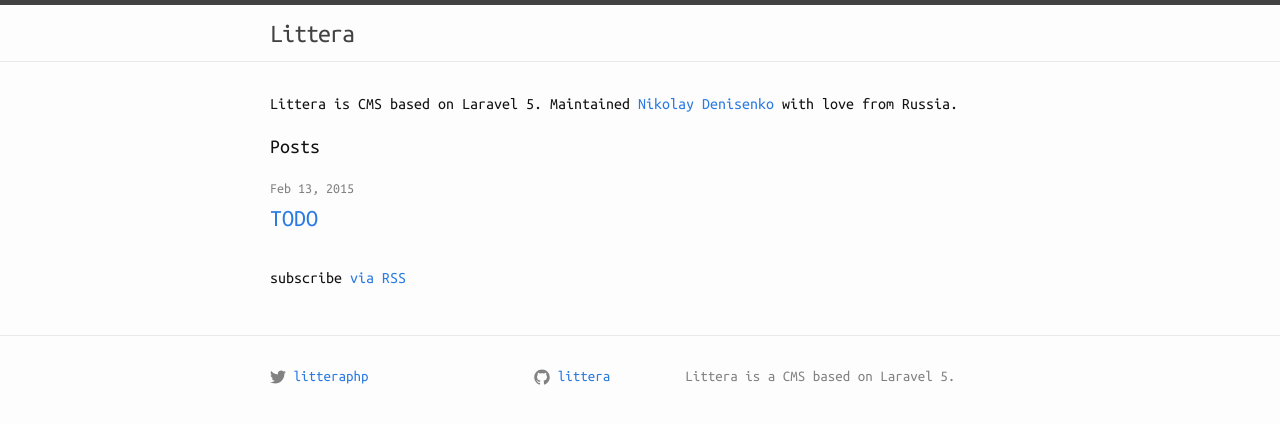
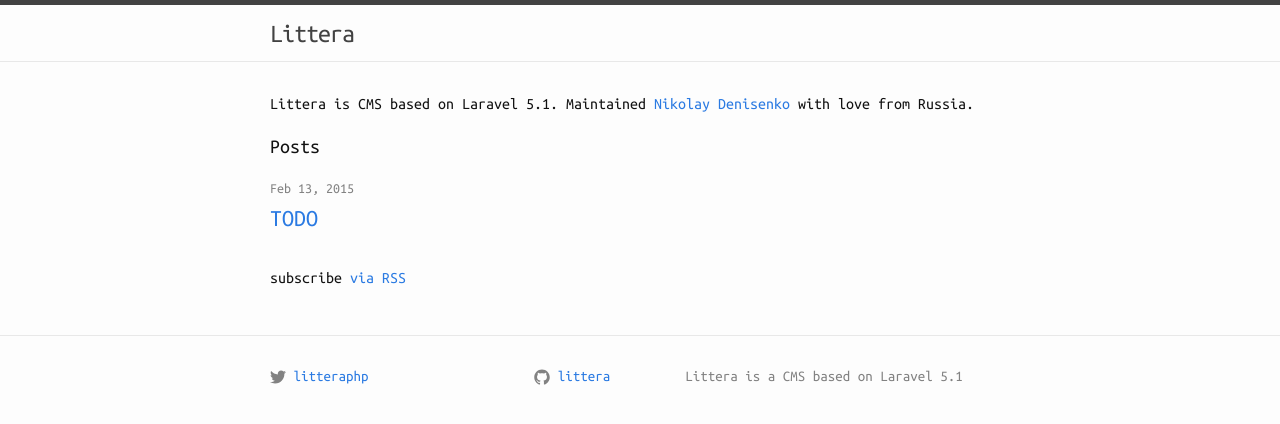
Before and after one commit to littera/littera.github.io, a Jekyll site: the page built from index.html, in a window 1280 px wide. Shown: the top 424 px of the page. Built offline with Jekyll 4.4.1, drawn with Linux system fonts in a browser that asks for light colours.

Commit message:
update description

```diff
--- a/_config.yml
+++ b/_config.yml
@@ -2,7 +2,7 @@
 title: Littera
 email: mail@getlittera.com
 description: > # this means to ignore newlines until "baseurl:"
-  Littera is a CMS based on Laravel 5.
+  Littera is a CMS based on Laravel 5.1
 baseurl: "" # the subpath of your site, e.g. /blog/
 url: "http://getlittera.com" # the base hostname & protocol for your site
 twitter_username: litteraphp
--- a/index.html
+++ b/index.html
@@ -4,7 +4,7 @@ layout: default
 
 <div class="home">
 
-  <p>Littera is CMS based on Laravel 5. Maintained <a href="http://pektop.net">Nikolay Denisenko</a> with love from Russia.</p>
+  <p>Littera is CMS based on Laravel 5.1. Maintained <a href="http://pektop.net">Nikolay Denisenko</a> with love from Russia.</p>
 
   <h2 class="page-heading">Posts</h2>
 
```
